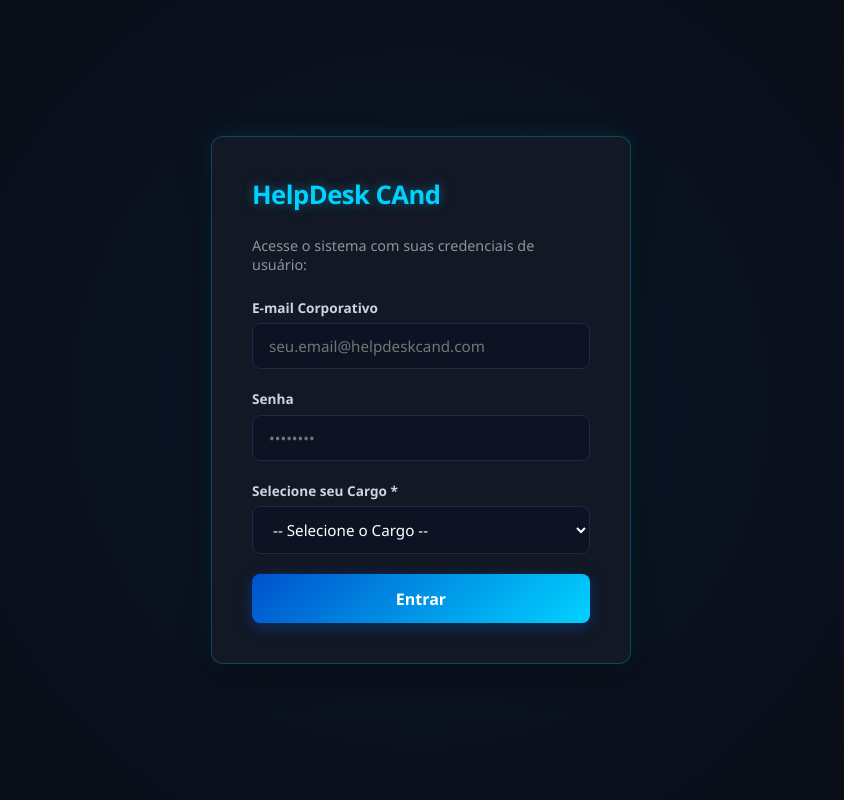
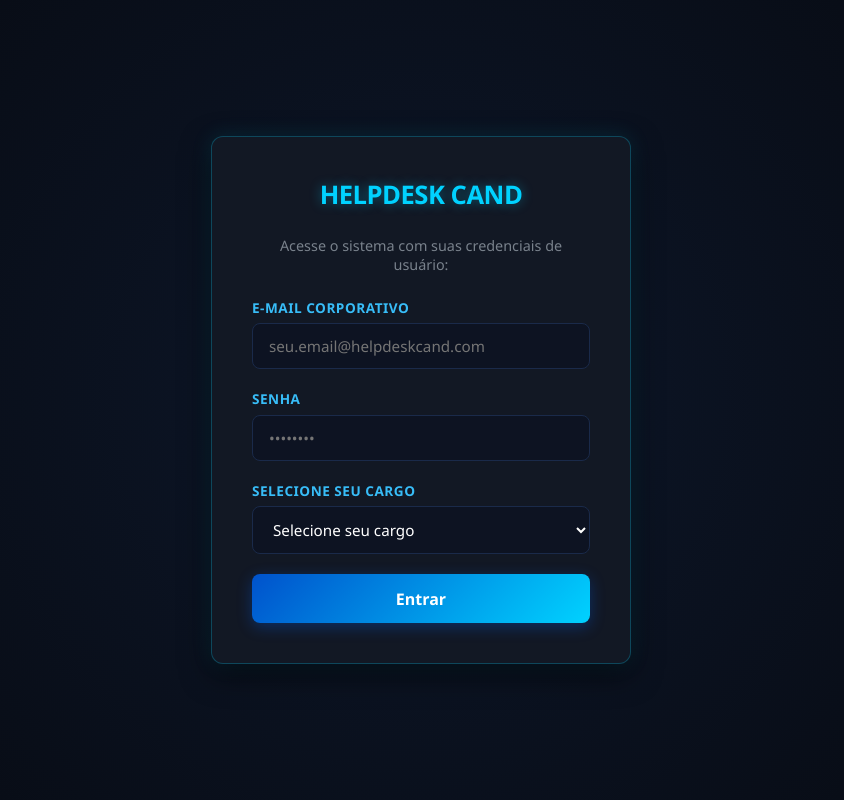
Before and after one commit to nicolaslopes-lab21/front-end, a React (Vite) app in the folder helpdeskcand-front/: page / in a window 1280 px wide. Shown: the whole page, without its empty margins (219-1063 px from the left). Built offline with nearby package versions, Linux system fonts and the light colour scheme.

Commit message:
salvando

```diff
--- a/helpdeskcand-front/src/pages/Login.jsx
+++ b/helpdeskcand-front/src/pages/Login.jsx
@@ -45,14 +45,38 @@ export default function Login() {
     return (
         <div className="login-container">
             <div className="login-card">
-        <h2>HelpDesk CAnd</h2>
-        <p>Acesse o sistema com suas credenciais de usuário:</p>
+                <h2 style={{
+                    color: '#00e5ff',
+                    fontSize: '2.8rem',
+                    fontWeight: '900',
+                    fontFamily: "'Montserrat', 'Segoe UI', system-ui, sans-serif",
+                    letterSpacing: '3px',
+                    textTransform: 'uppercase',
+                    textShadow: '0 0 25px rgba(0, 229, 255, 0.75), 0 0 45px rgba(0, 229, 255, 0.35)',
+                    margin: '0 0 0.5rem 0',
+                    textAlign: 'center'
+                }}>
+                    HelpDesk CAnd
+                </h2>
+
+                <p style={{ margin: '0 0 1.5rem 0', opacity: 0.85, textAlign: 'center' }}>
+                    Acesse o sistema com suas credenciais de usuário:
+                </p>
 
                 {error && <p className="error-message">{error}</p>}
 
                 <form onSubmit={handleLogin}>
                     <div className="form-group">
-            <label>E-mail Corporativo</label>
+                        <label style={{
+                            color: '#38bdf8',
+                            fontWeight: '700',
+                            letterSpacing: '0.5px',
+                            textTransform: 'uppercase',
+                            display: 'block',
+                            marginBottom: '0.4rem'
+                        }}>
+                            E-mail Corporativo
+                        </label>
                         <input
                             type="email"
                             placeholder="seu.email@helpdeskcand.com"
@@ -63,7 +87,16 @@ export default function Login() {
                     </div>
 
                     <div className="form-group">
-            <label>Senha</label>
+                        <label style={{
+                            color: '#38bdf8',
+                            fontWeight: '700',
+                            letterSpacing: '0.5px',
+                            textTransform: 'uppercase',
+                            display: 'block',
+                            marginBottom: '0.4rem'
+                        }}>
+                            Senha
+                        </label>
                         <input
                             type="password"
                             placeholder="••••••••"
@@ -74,14 +107,31 @@ export default function Login() {
                     </div>
 
                     <div className="form-group">
-            <label>Selecione seu Cargo *</label>
+                        <label style={{
+                            color: '#38bdf8',
+                            fontWeight: '700',
+                            letterSpacing: '0.5px',
+                            textTransform: 'uppercase',
+                            display: 'block',
+                            marginBottom: '0.4rem'
+                        }}>
+                            Selecione seu Cargo
+                        </label>
                         <select
                             value={cargo}
                             onChange={(e) => setCargo(e.target.value)}
                             required
-                style={{ width: '100%', padding: '0.6rem', borderRadius: '4px', border: '1px solid #444', backgroundColor: '#2b2b3d', color: '#fff' }}
+                            style={{
+                                width: '100%',
+                                padding: '0.6rem',
+                                borderRadius: '4px',
+                                border: '1px solid #222f43',
+                                backgroundColor: '#0b101b',
+                                color: cargo ? '#fff' : '#94a3b8',
+                                outline: 'none'
+                            }}
                         >
-                <option value="">-- Selecione o Cargo --</option>
+                            <option value="" disabled hidden>Selecione seu cargo</option>
                             <option value="SETOR_ADMINISTRATIVO">Setor Administrativo</option>
                             <option value="ATENDENTE_N1">Atendente N1</option>
                             <option value="ATENDENTE_N2">Atendente N2</option>
```
Lines whose indentation alone changed are shown as unchanged.
